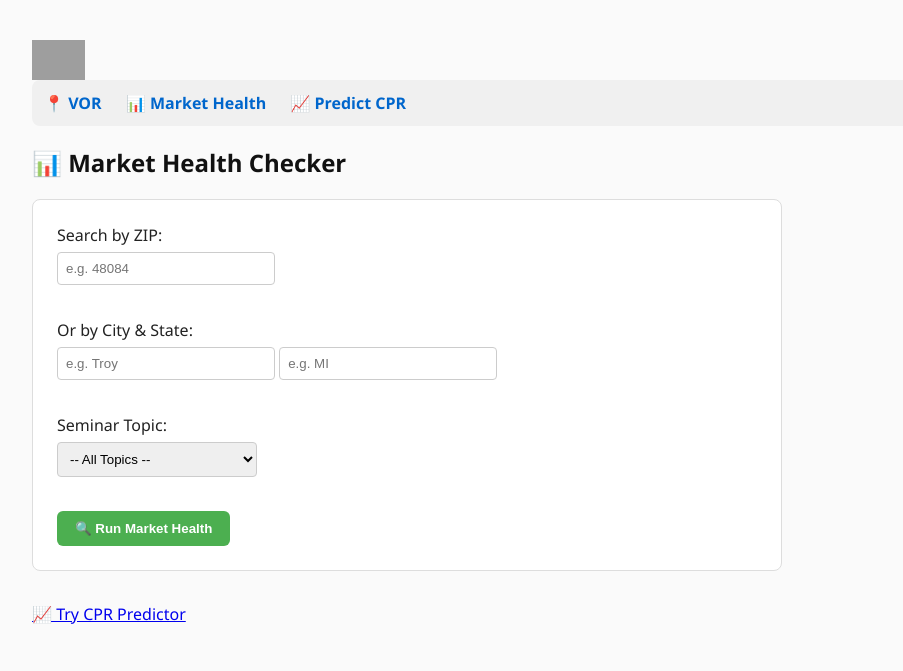
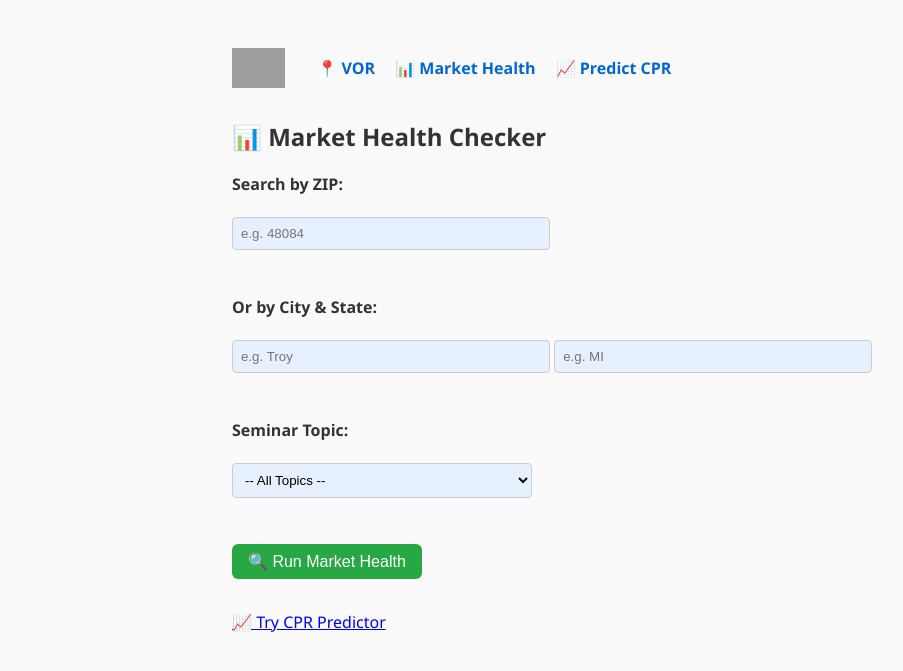
Before and after one commit to mashley00/market-performance, a FastAPI app: page / in a window 1280 px wide. Shown: the top 671 px of the page, without its empty margins (8-911 px from the left). Run offline with FastAPI, Linux system fonts and the light colour scheme; parts of the project's set-up code (start-up, migrations or seed data) failed here and were passed over; grey boxes are pictures that could not be loaded.

Commit message:
Update style.css

```diff
--- a/static/style.css
+++ b/static/style.css
@@ -1,60 +1,57 @@
+body {
+  font-family: "Segoe UI", sans-serif;
+  max-width: 800px;
+  margin: 2rem auto;
+  padding: 1rem;
+  color: #333;
+  background: #fafafa;
+}
 
-body {
-    font-family: 'Segoe UI', Tahoma, Geneva, Verdana, sans-serif;
-    margin: 40px;
-    background-color: #fafafa;
-    color: #222;
+header {
+  display: flex;
+  align-items: center;
+  gap: 2rem;
+  margin-bottom: 2rem;
 }
-h1, h2, h3 {
-    color: #111;
-}
-nav {
-    background-color: #f0f0f0;
-    padding: 12px;
-    border-radius: 8px;
-    margin-bottom: 20px;
-}
+
 nav a {
-    margin-right: 20px;
+  margin-right: 1rem;
   text-decoration: none;
   color: #0066cc;
   font-weight: bold;
 }
+
 nav a:hover {
   text-decoration: underline;
 }
-form {
-    background-color: #ffffff;
-    padding: 24px;
-    border: 1px solid #ddd;
-    border-radius: 8px;
-    max-width: 700px;
+
+form label {
+  display: block;
+  margin-top: 1rem;
+  font-weight: bold;
 }
-input[type="text"],
-input[type="number"],
-select {
-    width: 200px;
-    padding: 8px;
-    margin: 6px 0 12px 0;
+
+input, select {
+  padding: 0.5rem;
+  width: 100%;
+  max-width: 300px;
+  margin-bottom: 0.5rem;
+  background: #e6f0ff;
   border: 1px solid #ccc;
   border-radius: 4px;
 }
-button {
-    background-color: #4CAF50;
+
+button.green-btn {
+  margin-top: 1rem;
+  padding: 0.5rem 1rem;
+  background-color: #28a745;
   color: white;
-    padding: 10px 18px;
   border: none;
   border-radius: 6px;
   cursor: pointer;
-    font-weight: bold;
+  font-size: 1rem;
 }
-button:hover {
-    background-color: #45a049;
+
+button.green-btn:hover {
+  background-color: #218838;
 }
-.output-box {
-    margin-top: 30px;
-    padding: 20px;
-    background-color: #ffffff;
-    border: 1px solid #ccc;
-    border-radius: 8px;
-}
```
Lines whose indentation alone changed are shown as unchanged.
